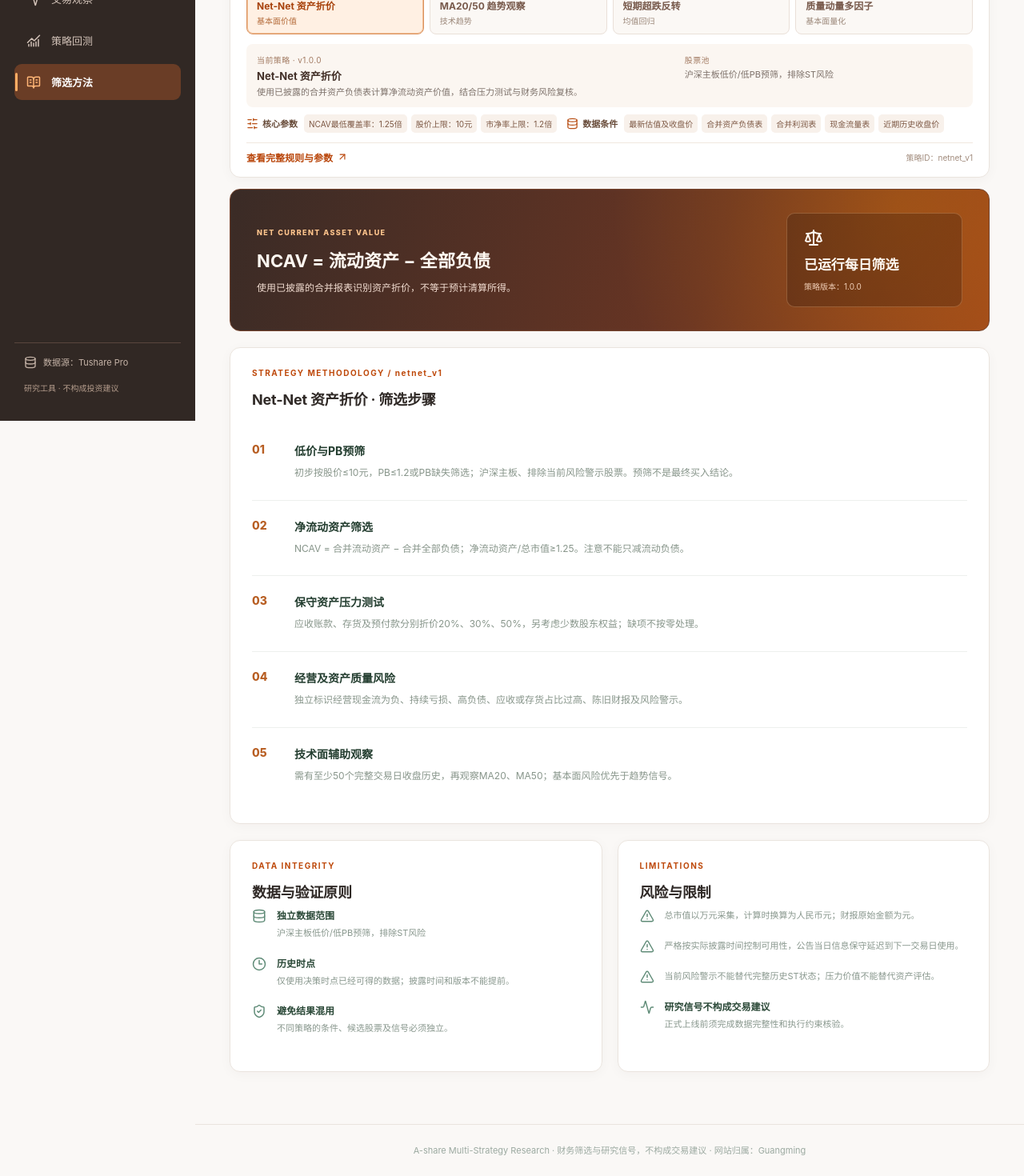
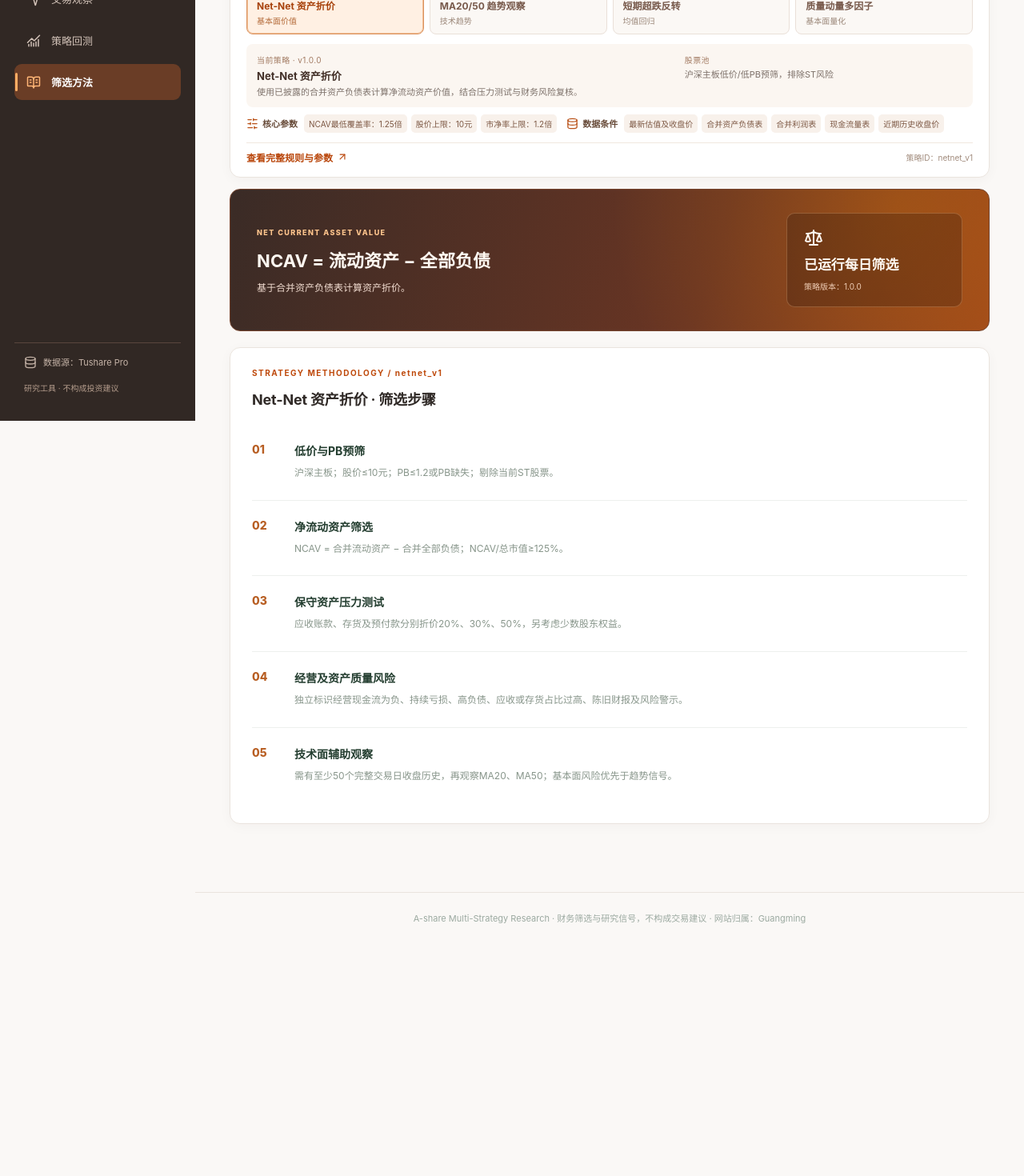
Before and after one commit to LGuangming/a-share-value-screener, a Next.js app: page /methodology in a window 1280 px wide. Shown: the part 274-1744 px from the top of the page at 80% size. After the commit the page ends 1454 px from the top, so only its background shows below. Built offline with nearby package versions, Linux system fonts and the light colour scheme.

Commit message:
Keep research methodology and review findings concise

```diff
--- a/components/strategy-methodology.tsx
+++ b/components/strategy-methodology.tsx
@@ -1,63 +1,59 @@
 "use client";
 
-import { Activity, Clock3, Database, Scale, ShieldCheck, AlertTriangle } from "lucide-react";
+import { Scale } from "lucide-react";
 import type { StrategyDefinition } from "@/lib/strategies";
 
 type Step={title:string;detail:string};
-type Guide={tag:string;title:string;subtitle:string;steps:Step[];limits:string[]};
+type Guide={tag:string;title:string;subtitle:string;steps:Step[]};
 
 const guides:Record<string,Guide>={
   netnet_v1:{
     tag:"NET CURRENT ASSET VALUE",
     title:"NCAV = 流动资产 − 全部负债",
-    subtitle:"使用已披露的合并报表识别资产折价，不等于预计清算所得。",
+    subtitle:"基于合并资产负债表计算资产折价。",
     steps:[
-      {title:"低价与PB预筛",detail:"初步按股价≤10元，PB≤1.2或PB缺失筛选；沪深主板、排除当前风险警示股票。预筛不是最终买入结论。"},
-      {title:"净流动资产筛选",detail:"NCAV = 合并流动资产 − 合并全部负债；净流动资产/总市值≥1.25。注意不能只减流动负债。"},
-      {title:"保守资产压力测试",detail:"应收账款、存货及预付款分别折价20%、30%、50%，另考虑少数股东权益；缺项不按零处理。"},
+      {title:"低价与PB预筛",detail:"沪深主板；股价≤10元；PB≤1.2或PB缺失；剔除当前ST股票。"},
+      {title:"净流动资产筛选",detail:"NCAV = 合并流动资产 − 合并全部负债；NCAV/总市值≥125%。"},
+      {title:"保守资产压力测试",detail:"应收账款、存货及预付款分别折价20%、30%、50%，另考虑少数股东权益。"},
       {title:"经营及资产质量风险",detail:"独立标识经营现金流为负、持续亏损、高负债、应收或存货占比过高、陈旧财报及风险警示。"},
       {title:"技术面辅助观察",detail:"需有至少50个完整交易日收盘历史，再观察MA20、MA50；基本面风险优先于趋势信号。"},
     ],
-    limits:["总市值以万元采集，计算时换算为人民币元；财报原始金额为元。","严格按实际披露时间控制可用性，公告当日信息保守延迟到下一交易日使用。","当前风险警示不能替代完整历史ST状态；压力价值不能替代资产评估。"],
   },
   ma_trend_research_v0:{
     tag:"PRICE TREND / ENGINEERING RESEARCH",
     title:"短期均线与长期均线趋势",
-    subtitle:"仅定义技术趋势研究规则，尚未接入独立的正式每日筛选。",
+    subtitle:"MA20/MA50价格趋势研究。",
     steps:[
-      {title:"样本与价格序列",detail:"拟使用沪深主板历史交易日行情，并校对复权因子与公司行为，避免拆送股导致均线失真。"},
-      {title:"趋势识别",detail:"研究默认MA20与MA50的相对位置，并辨识趋势延续与趋势变化；这些是待验证研究规则。"},
-      {title:"信号确认",detail:"对拟定的回踩、反弹或均线突破条件进行单独测试，不将Net-Net资产折价条件混入。"},
-      {title:"可成交性约束",detail:"纳入当时的停牌、涨跌停、成交限制、T+1及交易成本，再评价信号。"},
-      {title:"验证和发布",detail:"先做样本内及样本外回测，再决定是否启动真实的每日策略扫描。"},
+      {title:"样本与价格序列",detail:"研究沪深主板历史日线行情及复权价格。"},
+      {title:"趋势识别",detail:"比较MA20与MA50的相对位置及趋势变化。"},
+      {title:"信号确认",detail:"观察回踩、反弹和均线突破条件。"},
+      {title:"可成交性约束",detail:"交易条件包括停牌、涨跌停、T+1及交易成本。"},
+      {title:"验证和发布",detail:"样本内与样本外历史回测。"},
     ],
-    limits:["当前状态为工程测试，页面不展示独立的真实候选股票。","历史复权数据、交易限制和历史ST可用性需要通过正式验收。"],
   },
   oversold_reversion_v0:{
     tag:"MEAN REVERSION / PLANNED",
     title:"短期超跌后的反转确认",
-    subtitle:"研究5–20个交易日的超跌反弹，不把超跌本身视为买入信号。",
+    subtitle:"研究5–20个交易日的超跌反转。",
     steps:[
-      {title:"基础股票池",detail:"拟选择沪深主板并使用历史可交易股票池；需正确识别当时ST、停牌及退市风险。"},
-      {title:"识别超跌",detail:"默认研究10个交易日观察窗口，评估区间跌幅、波动和成交量变化；具体阈值待历史验证。"},
-      {title:"反弹确认",detail:"拟结合价格企稳、量价回升等确认条件，避免直接抄底连续跌停或无流动性股票。"},
-      {title:"风险与退出",detail:"按5–20交易日持仓场景评估止损、持仓超时与交易摩擦，并加入涨跌停不可成交约束。"},
-      {title:"策略检验",detail:"开展按市场环境分层的回测，检查回撤、胜率、盈亏比及换手率。"},
+      {title:"基础股票池",detail:"沪深主板历史可交易股票池，包含历史ST及停牌状态。"},
+      {title:"识别超跌",detail:"10个交易日观察窗口；分析跌幅、波动率及成交量。"},
+      {title:"反弹确认",detail:"结合价格企稳、量价回升及流动性条件。"},
+      {title:"风险与退出",detail:"持仓5–20个交易日；纳入止损、持仓上限、涨跌停与成交成本。"},
+      {title:"策略检验",detail:"按市场环境比较收益、回撤、胜率、盈亏比及换手率。"},
     ],
-    limits:["该策略尚未正式实现每日扫描；上述均为拟研究规则。","不使用其它策略的股票、选股数量或观察信号作为结果。"],
   },
   quality_momentum_v0:{
     tag:"QUALITY MOMENTUM / PLANNED",
     title:"盈利质量 × 价格动量 × 估值",
-    subtitle:"将基本面质量与趋势因子结合，严格避免提前读取尚未披露的财务数据。",
+    subtitle:"组合盈利质量、价格动量和估值因子。",
     steps:[
-      {title:"历史时点股票池",detail:"建立包含已退市公司的历史证券列表，并排除当时不满足交易规则的样本。"},
-      {title:"质量因子",detail:"拟分析盈利、现金流、资产负债结构和财报一致性；不可用的财务指标应保留缺失状态。"},
-      {title:"估值因子",detail:"使用当时有效的市值、PB等估值指标，避免使用未来更正后的版本回填旧信号。"},
-      {title:"动量因子",detail:"使用经过适当复权的价格序列验证趋势和波动，不与质量指标的时间戳混淆。"},
-      {title:"组合与调仓",detail:"默认20个交易日观察调仓周期，需验证组合收益、风险暴露、换手率和成交成本。"},
+      {title:"历史时点股票池",detail:"历史沪深主板股票池，包含退市及历史风险警示记录。"},
+      {title:"质量因子",detail:"分析盈利、现金流、资产负债结构及财报一致性。"},
+      {title:"估值因子",detail:"采用历史时点的市值与PB等估值指标。"},
+      {title:"动量因子",detail:"采用复权价格分析趋势、收益和波动。"},
+      {title:"组合与调仓",detail:"20个交易日调仓周期；观察收益、风险暴露、换手率及交易成本。"},
     ],
-    limits:["当前为计划开发，不能将指标列表当作已经投入生产的量化模型。","需要历史公告时点、报告版本、公司行为和ST状态的完整性验证。"],
   },
 };
 
@@ -81,24 +77,5 @@ export default function StrategyMethodology({strategy}:{strategy:StrategyDefinit
           <div><strong>{step.title}</strong><p>{step.detail}</p></div>
         </div>)}</div>
     </section>
-    <div className="bottom-grid">
-      <section className="panel">
-        <div className="section-kicker">DATA INTEGRITY</div><h2>数据与验证原则</h2>
-        <div className="quality-item"><Database size={18}/><div>
-          <strong>独立数据范围</strong><span>{strategy.universe}</span></div></div>
-        <div className="quality-item"><Clock3 size={18}/><div>
-          <strong>历史时点</strong><span>仅使用决策时点已经可得的数据；披露时间和版本不能提前。</span></div></div>
-        <div className="quality-item"><ShieldCheck size={18}/><div>
-          <strong>避免结果混用</strong><span>不同策略的条件、候选股票及信号必须独立。</span></div></div>
-      </section>
-      <section className="panel">
-        <div className="section-kicker">LIMITATIONS</div><h2>风险与限制</h2>
-        {guide.limits.map(text=><div className="quality-item" key={text}>
-          <AlertTriangle size={18}/><div><span>{text}</span></div></div>)}
-        <div className="quality-item"><Activity size={18}/><div>
-          <strong>研究信号不构成交易建议</strong><span>正式上线前须完成数据完整性和执行约束核验。</span>
-        </div></div>
-      </section>
-    </div>
   </div>;
 }
```
